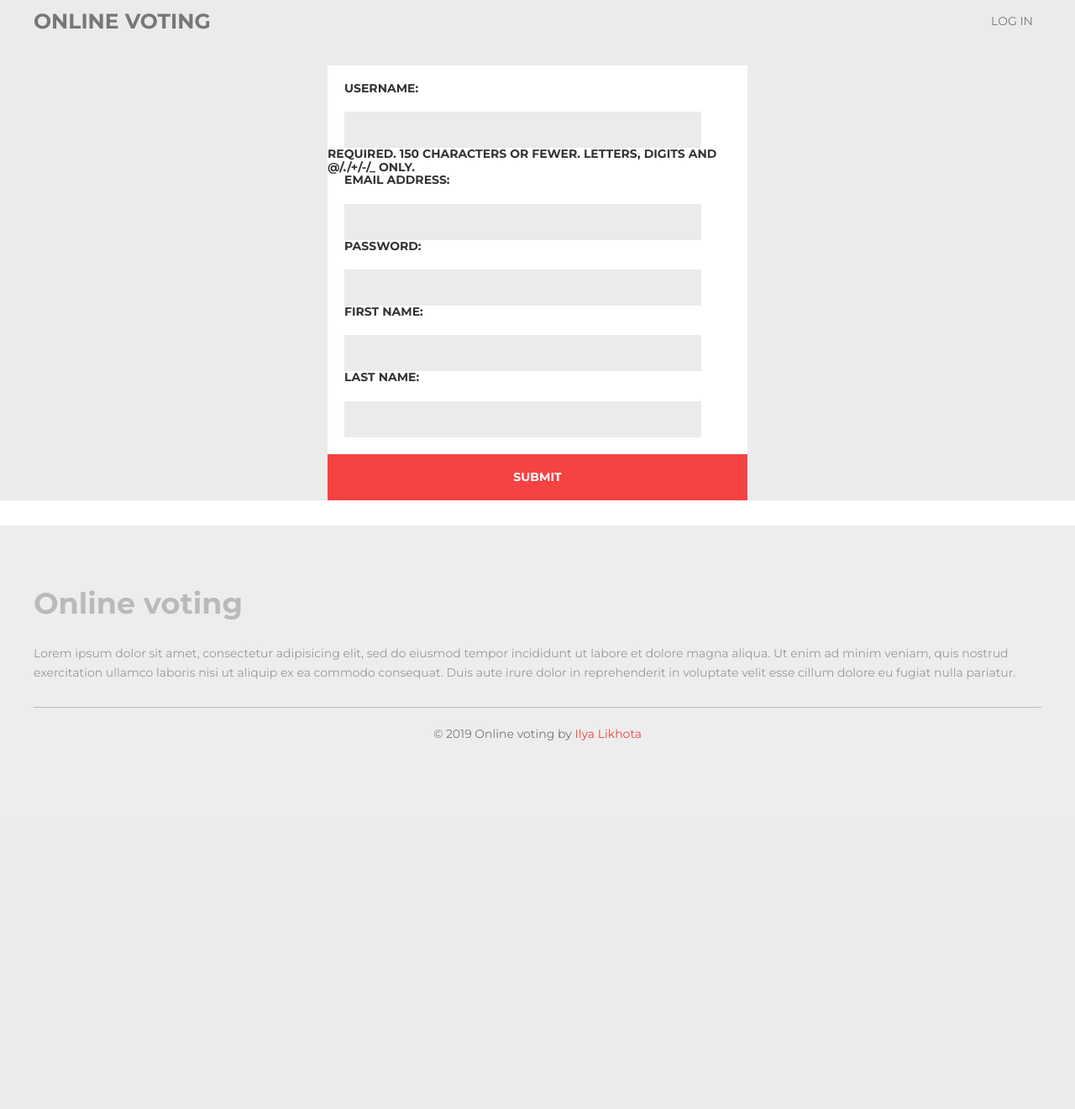
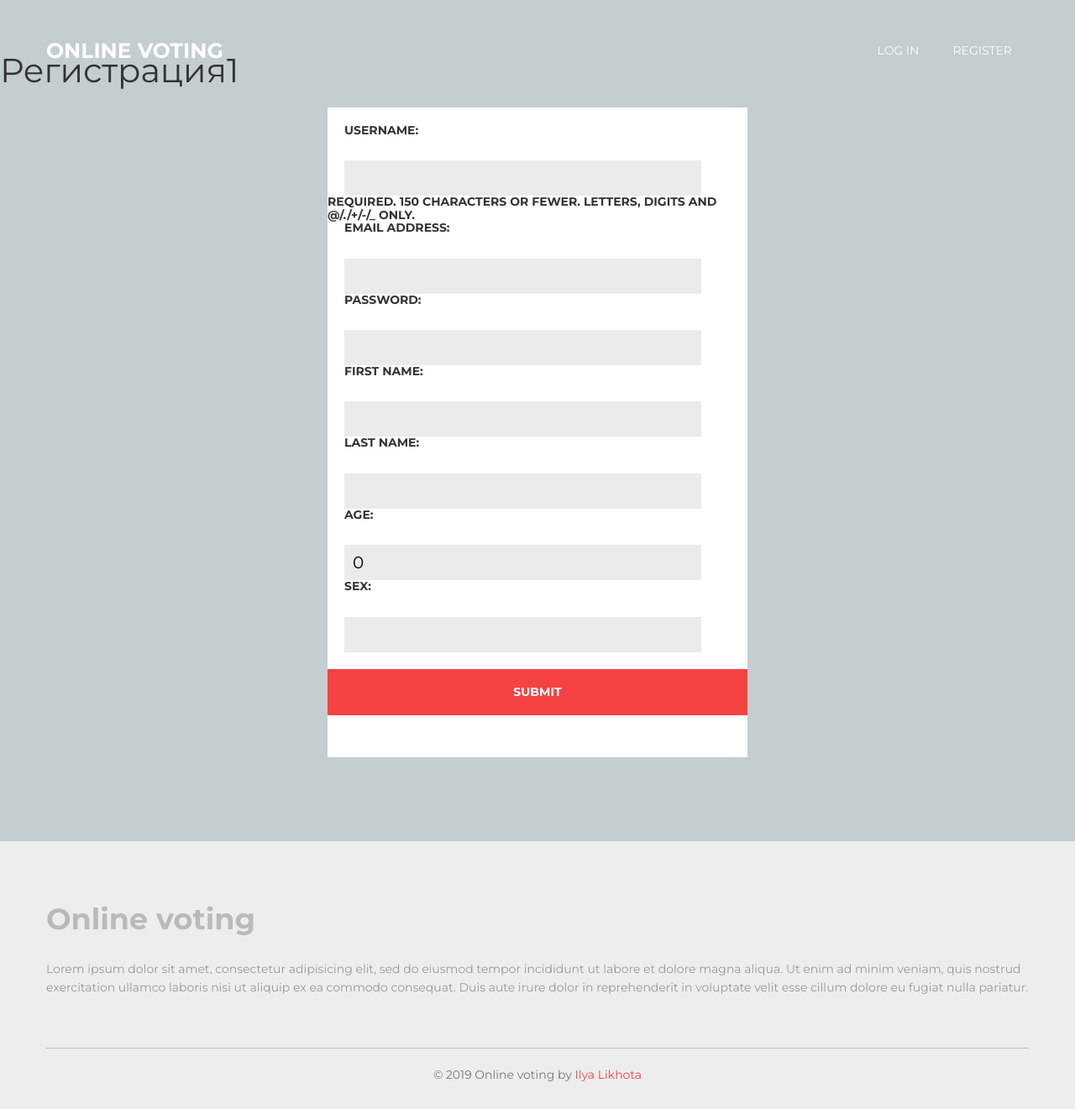
Before and after one commit to ilyaLihota/voting-site, a Django app: page /users/register/ in a window 1280 px wide. Shown: the whole page at 84% size. Before the commit the page ends 882 px from the top, so only its background shows below. Run offline with Django 3.2, Linux system fonts and the light colour scheme; some libraries are stand-ins or nearby versions.

Commit message:
Add login and registration forms.

```diff
--- a/voting_site/poll/templates/poll/base.html
+++ b/voting_site/poll/templates/poll/base.html
@@ -1,5 +1,6 @@
+{% load static %}
+
 <!DOCTYPE html>
-{% load staticfiles %}
 <html lang="en" dir="ltr">
   <head>
     <script src="https://kit.fontawesome.com/7c55f0a28f.js" crossorigin="anonymous"></script>
@@ -35,7 +36,7 @@
       </div>
     </div>
 
-    {% block content %}{% endblock %}
+    {% block polls %}{% endblock polls %}
 
 <footer class="footer">
   <div class="container">
--- /dev/null
+++ b/voting_site/poll/templates/poll/footer_about.html
@@ -0,0 +1,9 @@
+<div class="footer__about">
+  <div class="footer_logo">Online voting</div>
+  <div class="footer__text">Lorem ipsum dolor sit amet, consectetur adipisicing elit,
+    sed do eiusmod tempor incididunt ut labore et dolore magna aliqua.
+    Ut enim ad minim veniam, quis nostrud exercitation ullamco laboris
+    nisi ut aliquip ex ea commodo consequat. Duis aute irure dolor
+    in reprehenderit in voluptate velit esse cillum dolore eu fugiat nulla
+    pariatur.</div>
+</div>
--- /dev/null
+++ b/voting_site/poll/templates/poll/footer_copyright.html
@@ -0,0 +1,3 @@
+<div class="footer__copyright">
+  © 2019 Online voting by <span>Ilya Likhota</span>
+</div>
--- /dev/null
+++ b/voting_site/poll/templates/poll/head_html.html
@@ -0,0 +1,9 @@
+{% load static %}
+
+<head>
+  <script src="https://kit.fontawesome.com/7c55f0a28f.js" crossorigin="anonymous"></script>
+  <meta charset="utf-8">
+  <link rel="stylesheet" href="https://stackpath.bootstrapcdn.com/bootstrap/4.3.1/css/bootstrap.min.css" integrity="sha384-ggOyR0iXCbMQv3Xipma34MD+dH/1fQ784/j6cY/iJTQUOhcWr7x9JvoRxT2MZw1T" crossorigin="anonymous">
+  <link rel="stylesheet" href="{% static 'css/main_styles.css' %}"/>
+  <link href="https://fonts.googleapis.com/css?family=Kaushan+Script|Montserrat:400,700&display=swap" rel="stylesheet">
+</head>
--- /dev/null
+++ b/voting_site/poll/templates/poll/header_inner.html
@@ -0,0 +1,16 @@
+<header class="header">
+  <div class="container">
+    <div class="header__inner">
+      <a href="/" class="header__logo">ONLINE VOTING</a>
+      <nav class="nav">
+        {% if user.is_authenticated %}
+          <a class="nav__link" href="/">Log out</a>
+        {% else %}
+          <a class="nav__link" href="{% url "login" %}">Log in</a>
+          <a class="nav__link" href="{% url "register" %}">Register</a>
+        {% endif %}
+      </nav>
+
+    </div>
+  </div>
+</header>
--- a/voting_site/poll/urls.py
+++ b/voting_site/poll/urls.py
@@ -1,7 +1,9 @@
 from django.urls import path
+
 from poll import views
 
 
 urlpatterns = [
     path('', views.polls_list),
+    path('polls/<int:id>', views.poll_detail, name='detail'),
 ]
--- a/voting_site/static/css/main_styles.css
+++ b/voting_site/static/css/main_styles.css
@@ -65,7 +65,7 @@
 /* Header */
 .header {
   width: 100%;
-  padding-top: 20px;
+  padding-top: 40px;
 
   position: absolute;
   top: 0;
@@ -104,7 +104,7 @@
 .nav__link {
   display: inline-block;
   vertical-align: top;
-  margin: 0 10px;
+  margin: 0 20px;
   position: relative;
 
   color: #fff;
@@ -132,6 +132,8 @@
 
 .nav__link:hover {
   color: #f54242;
+  text-decoration: none;
+
 }
 
 .nav__link:hover::after {
@@ -143,21 +145,23 @@
 
 /* Section */
 .section {
-  padding: 60px 0;
+  padding: 10px 0 50px 0;
 
-  background-color: #e6e6e6;
+  background-color: #c4cdcf;
 }
 
 .section__header {
-  margin-bottom: 40px;
+  /* margin-bottom: 40px; */
   width: 100%;
   max-width: 700px;
-  margin: 0 auto 60px;
+  margin: 50px auto 60px;
 
   text-align: center;
 }
 
 .section__suptitle {
+  margin-top: 30px;
+  margin-bottom: 20px;
   font-family: 'Kaushan Script', cursive;
   font-size: 20px;
   color: #f54242;
@@ -242,30 +246,220 @@
 
 
 /* Cards */
-.title-card {
-  font-size: 20px;
-  color: black;
+/* @import url('https://fonts.googleapis.com/css?family=Roboto+Slab:100,300,400,700');
+@import url('https://fonts.googleapis.com/css?family=Raleway:300,300i,400,400i,500,500i,600,600i,700,700i,800,800i,900,900i');
+
+.cards {
+    width: 100%;
+    display: flex;
+    display: -webkit-flex;
+    justify-content: center;
+    -webkit-justify-content: center;
+    max-width: 1000px;
+    align-items: center;
+    margin: 0 auto;
 }
 
-.big-card {
+.card--1 .card__img, .card--1 .card__img--hover {
+  background-image: url('https://images.pexels.com/photos/45202/brownie-dessert-cake-sweet-45202.jpeg?auto=compress&cs=tinysrgb&h=750&w=1260');
+}
+
+.card--2 .card__img, .card--2 .card__img--hover {
+  background-image: url('https://images.pexels.com/photos/307008/pexels-photo-307008.jpeg?auto=compress&cs=tinysrgb&h=750&w=1260');
+}
+
+.card__clock {
+  width: 15px;
+  vertical-align: middle;
+  fill: #AD7D52;
+}
+
+.card__time {
+  font-size: 12px;
+  color: #AD7D52;
+  vertical-align: middle;
+  margin-left: 5px;
+}
+
+.card__img {
+  visibility: hidden;
+  background-size: cover;
+  background-position: center;
+  background-repeat: no-repeat;
+  width: 100%;
+  height: 235px;
+  border-top-left-radius: 7px;
+  border-top-right-radius: 7px;
+}
+
+.card__info-hover {
+  position: absolute;
+  padding: 16px;
+  width: 100%;
+  opacity: 0;
+  top: 0;
+}
+
+.card__img--hover {
+  transition: 0.2s all ease-out;
+  background-size: cover;
+  background-position: center;
+  background-repeat: no-repeat;
+  width: 100%;
+  position: absolute;
+  height: 235px;
+  border-top-left-radius: 7px;
+  border-top-right-radius: 7px;
+  top: 0;
+}
+
+.card {
+  margin-right: 25px;
+  transition: all .4s cubic-bezier(0.175, 0.885, 0, 1);
+  background-color: #fff;
+  width: 33.3%;
+  position: relative;
+  border-radius: 7px;
+  overflow: hidden;
+  box-shadow: 0px 13px 10px -7px rgba(0, 0, 0,0.1);
+}
+
+.card:hover {
+  box-shadow: 0px 30px 18px -8px rgba(0, 0, 0,0.1);
+  transform: scale(1.10, 1.10);
+}
+
+.card__info {
+  z-index: 2;
+  background-color: #fff;
+  border-bottom-left-radius: 7px;
+  border-bottom-right-radius: 7px;
+   padding: 16px 24px 24px 24px;
+}
+
+.card__category {
+  font-family: 'Raleway', sans-serif;
+  text-transform: uppercase;
+  font-size: 13px;
+  letter-spacing: 2px;
+  font-weight: 500;
+  color: #868686;
+}
+
+.card__title {
+  margin-top: 5px;
+  margin-bottom: 10px;
+  font-family: 'Montserrat', sans-serif;
+}
+
+.card__by {
+  font-size: 12px;
+  font-family: 'Raleway', sans-serif;
+  font-weight: 500;
+}
+
+.card:hover .card__img--hover {
+  height: 100%;
+  opacity: 0.3;
+}
+
+.card:hover .card__info {
+  background-color: transparent;
+  position: relative;
+}
+
+.card:hover .card__info-hover {
+  opacity: 1;
+} */
+
+
+/* -------------------------------- */
+/* html {
+  background: #f5f7f8;
+  font-family: system-ui;
+  -webkit-font-smoothing: antialiased;
+  padding: 20px 0;
+}
+header {
+  width: 90%;
+  max-width: 1240px;
+  margin: 0 auto;
+} */
+.band {
+  width: 90%;
+  max-width: 1240px;
+  margin: 0 auto;
+  display: grid;
+  grid-template-columns: 1fr;
+  grid-template-rows: auto;
+  grid-gap: 20px;
+}
+@media (min-width: 30em) {
+  .band {
+    grid-template-columns: 1fr 1fr;
+  }
+}
+@media (min-width: 60em) {
+  .band {
+    grid-template-columns: repeat(4, 1fr);
+  }
+}
+.card {
   background: white;
-  /* margin: 30px; */
-  padding-top: 20px;
+  text-decoration: none;
+  color: #444;
+  box-shadow: 0 2px 5px rgba(0, 0, 0, 0.1);
   display: flex;
   flex-direction: column;
+  min-height: 100%;
+  position: relative;
+  top: 0;
+  transition: all 0.1s ease-in;
+}
+.card:hover {
+  top: -10px;
+  box-shadow: 0 4px 20px rgba(0, 0, 0, 0.2);
+}
+.card article {
+  padding: 20px;
+  flex: 1;
+  display: flex;
+  flex-direction: column;
+  justify-content: space-between;
+}
+.card h1 {
+  font-size: 20px;
+  margin: 0;
+  color: #333;
+}
+.card p {
+  flex: 1;
+  line-height: 1.4;
+}
+.card span {
+  font-size: 12px;
+  font-weight: bold;
+  color: #999;
+  text-transform: uppercase;
+  letter-spacing: 0.05em;
+  margin: 2em 0 0 0;
+}
+.card .thumb {
+  padding-bottom: 60%;
+  background-size: cover;
+  background-position: center center;
+}
+@media (min-width: 60em) {
+  .item-1 {
+    grid-column: 1 / span 2;
+  }
+  .item-1 h1 {
+    font-size: 24px;
+  }
+}
 
-  line-height: 1em;
 
-  border: lighgray 1px solid;
-  font-family: 'Montserrat', sans-serif;
-  font-size: 14px;
-  line-height: 1.1;
-  font-weight: 700;
-  color: #333;
-  text-transform: uppercase;
-
-  transition: all ease-in-out 200ms;
-}
+/* -------------------------------- */
 
 
 /* Footer */
@@ -276,8 +470,8 @@
   background-color: #ededed;
 }
 
-.footer__inner {
-  padding-bottom: 65px;
+.footer__about {
+  padding-bottom: 30px;
 }
 
 .footer_logo {
@@ -337,6 +531,7 @@
   width: 100%;
   max-width: 380px;
   display: flex;
+  margin-bottom: 50px;
 }
 
 
@@ -392,7 +587,7 @@
 
 
 /* Copyright */
-.copyright {
+.footer__copyright {
   padding: 20px 0;
   border-top: 1px solid #bababa;
 
@@ -401,17 +596,15 @@
   text-align: center;
 }
 
-.copyright span {
+.footer__copyright span {
   color: #f54242;
 }
-
-
 
 
 /* Login header */
 .header-login {
   width: 100%;
-  padding-top: 5px;
+  padding-top: 30px;
   padding-bottom: 5px;
 
   position: absolute;
@@ -426,7 +619,7 @@
 .header__logo-login {
   font-size: 25px;
   font-weight: 700;
-  color: #777;
+  color: #bababa;
 
   text-decoration: none;
 }
@@ -441,7 +634,7 @@
 .nav__link-login {
   display: inline-block;
   vertical-align: top;
-  margin: 0 10px;
+  margin: 0 auto;
   position: relative;
 
   color: #777;
@@ -495,7 +688,7 @@
   width: 40%;
   max-width: 500px;
   display: flex;
-  margin: 30px auto 30px auto;
+  margin: 20px auto 50px auto;
 }
 
 .form input {
@@ -532,7 +725,39 @@
   text-transform: uppercase;
 }
 
+.login__title {
+  margin: 30px auto 10px auto;
+  text-align: center;
+}
 
 .login__form {
-  background-color: #ebebeb;
+  padding-top: 50px;
+  /* background-color: #ebebeb; */
 }
+
+
+.title-card {
+  font-size: 20px;
+  color: black;
+}
+
+.big-card {
+  background: white;
+  /* margin: 30px; */
+  padding-top: 20px;
+  padding-bottom: 50px;
+  display: flex;
+  flex-direction: column;
+
+  line-height: 1em;
+
+  border: lighgray 1px solid;
+  font-family: 'Montserrat', sans-serif;
+  font-size: 14px;
+  line-height: 1.1;
+  font-weight: 700;
+  color: #333;
+  text-transform: uppercase;
+
+  transition: all ease-in-out 200ms;
+}
--- a/voting_site/users/forms.py
+++ b/voting_site/users/forms.py
@@ -12,6 +12,8 @@
             "password",
             "first_name",
             "last_name",
+            "age",
+            "sex",
         )
         widgets = {"password": forms.PasswordInput}
 
--- a/voting_site/users/templates/users/register.html
+++ b/voting_site/users/templates/users/register.html
@@ -1,18 +1,18 @@
-{% extends "users/base_users.html" %}
+<!DOCTYPE html>
+<html lang="en" dir="ltr">
+  <head>
+    {% include "poll/head_html.html" %}
+    <title>{% block title %}Online voting | Register{% endblock title %}</title>
+  </head>
+  <body>
 
-{% block title %}Registration{% endblock %}
+    {% include "poll/header_inner.html" %}
 
-{% block nav %}
-  <nav class="nav">
-    <a class="nav__link-login" href="/users/accounts/login">Log in</a>
-  </nav>
-{% endblock %}
-
-{% block content %}
+    <section class="section">
       <div class="login__form">
-    <h1>Регистрация</h1>
+        <h1>Регистрация1</h1>
         <div class="big-card form">
-      <form method="POST" action="/register">
+          <form method="POST" action="{% url "register" %}">
             {% csrf_token %}
 
             {{ form }}
@@ -21,4 +21,22 @@
           </form>
         </div>
       </div>
-{% endblock %}
+    </section>
+
+
+    <footer class="footer">
+      <div class="container">
+        {% include "poll/footer_about.html" %}
+        {% include "poll/footer_copyright.html" %}
+      </div><!-- /.container -->
+    </footer>
+
+  </body>
+</html>
+
+
+<!-- {% block nav %}
+  <nav class="nav">
+    <a class="nav__link-login" href="/users/accounts/login">Log in</a>
+  </nav>
+{% endblock %} -->
--- a/voting_site/users/urls.py
+++ b/voting_site/users/urls.py
@@ -1,10 +1,11 @@
 from django.urls import path
+
 from users import views
 
 
 urlpatterns = [
-    path('accounts/login/', views.login_view),
+    path('accounts/login/', views.login_view, name='login'),
     path('logout/', views.logout_view),
-    path('register/', views.register),
+    path('register/', views.register, name='register'),
     path('verify/', views.verify_email),
 ]
--- a/voting_site/voting_site/views.py
+++ b/voting_site/voting_site/views.py
@@ -3,4 +3,4 @@
 
 
 def main_page(request):
-    return render(request, 'poll/index.html')
+    return render(request, 'poll/polls_cards.html')
```
Also changed, not shown: voting_site/poll/templates/poll/cards.html (added, +25 -0 lines), voting_site/poll/templates/poll/footer_social.html (added, +17 -0 lines), voting_site/poll/templates/poll/footer_subscribe.html (added, +7 -0 lines), voting_site/poll/templates/poll/index.html (deleted, +0 -23 lines), voting_site/poll/templates/poll/main.html (+26 -16 lines), voting_site/poll/templates/poll/poll_detail.html (added, +31 -0 lines), voting_site/poll/templates/poll/polls.html (added, +16 -0 lines), voting_site/poll/views.py (+19 -2 lines), voting_site/users/templates/users/login.html (+28 -11 lines). Lines whose indentation alone changed are shown as unchanged.
